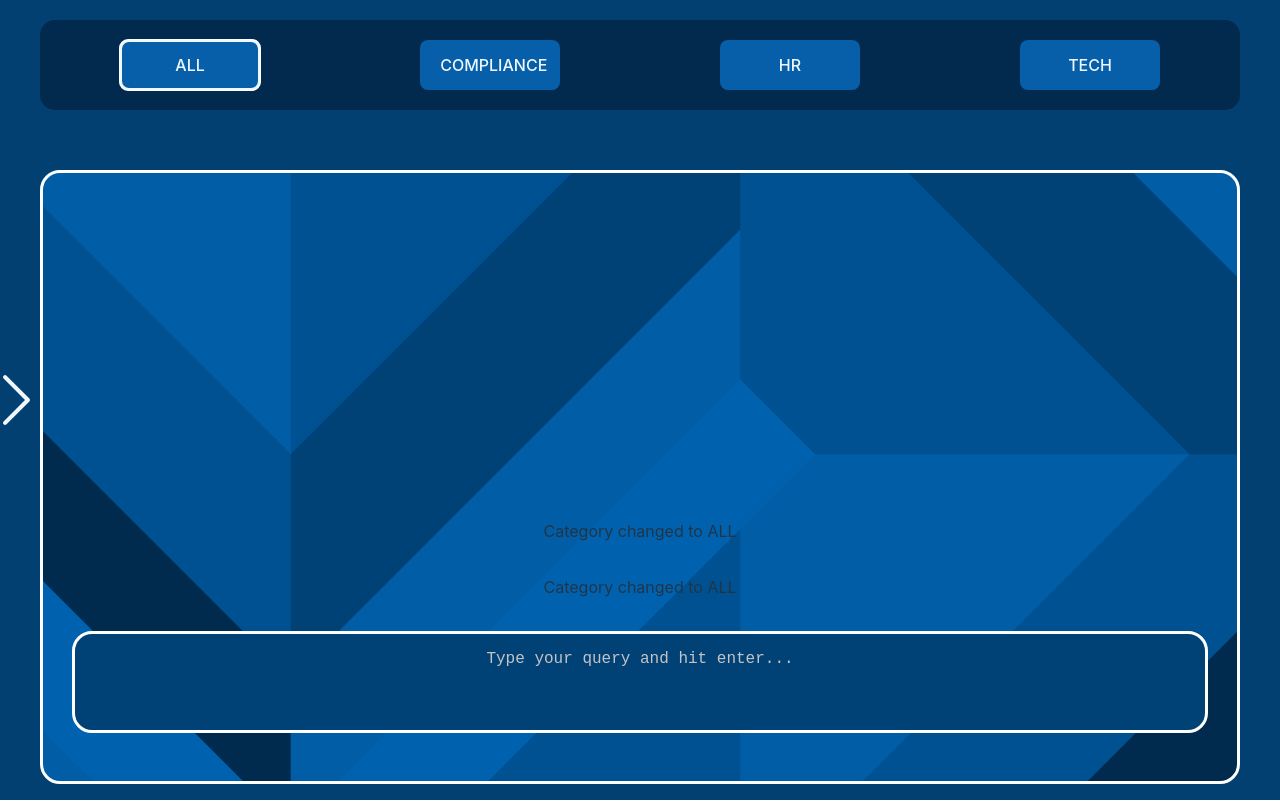
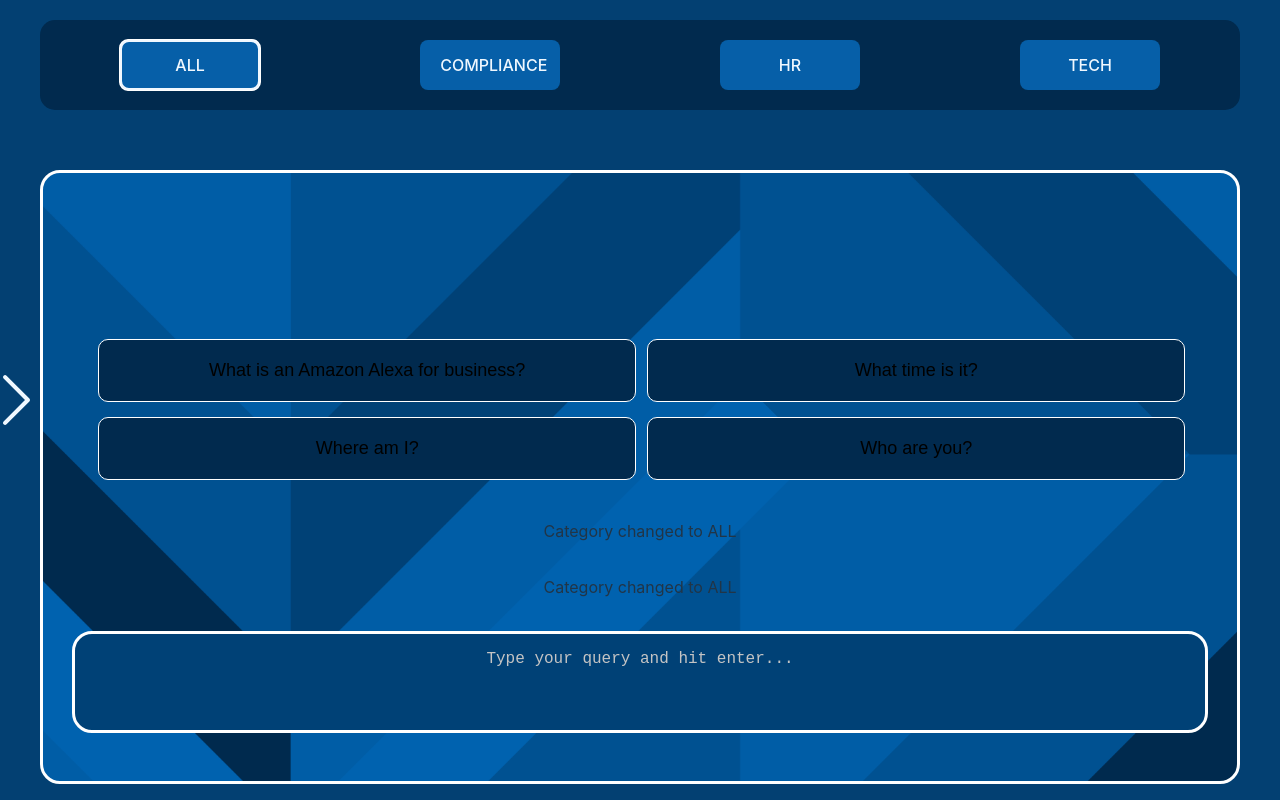
Before and after one commit to markdennis282/Sweng-Project-6, a React (Vite) app in the folder frontend/: page / in a window 1280 px wide. Built offline with nearby package versions, Linux system fonts and the light colour scheme.

Commit message:
First implementation of suggestion system

```diff
--- a/frontend/src/components/ChatBox.jsx
+++ b/frontend/src/components/ChatBox.jsx
@@ -2,6 +2,7 @@ import { useEffect, useState, useRef } from "react";
 import PropTypes from "prop-types";
 
 import ChatMessage from "./ChatMessage";
+import SuggestedPrompt from "./SuggestedPrompt";
 
 import { getChatStreamResponse } from "../utils/apiAccess";
 
@@ -29,7 +30,7 @@ function ChatBox({ sourceTag }) {
     }, [messages]);
 
     const handleInputSubmission = async event => {
-        if(event.key !== "Enter") return;
+        if(event && event.key !== "Enter") return;
         const messageContents = userInputRef.current.value.trim();
         userInputRef.current.value = "";
         if(!messageContents) return;
@@ -64,12 +65,28 @@ function ChatBox({ sourceTag }) {
         userInputRef.current.value = "";
     };
 
+    const chooseSuggestion = suggestionText => {
+        userInputRef.current.value = suggestionText;
+        handleInputSubmission();
+    };
+
 
     return (
         <>
             <div className={styles.chatBox}>
 
                 <div className={styles.messageBox}>
+                    <div className={styles.suggestionContainer}>
+                        <div className={styles.suggestion_col}>
+                            <SuggestedPrompt contents="What is an Amazon Alexa for business?" onClick={chooseSuggestion}> </SuggestedPrompt>
+                            <SuggestedPrompt contents="Where am I?" onClick={chooseSuggestion}> </SuggestedPrompt>
+                        </div>
+                        <div className={styles.suggestion_col}>
+                            <SuggestedPrompt contents="What time is it?" onClick={chooseSuggestion}> </SuggestedPrompt>
+                            <SuggestedPrompt contents="Who are you?" onClick={chooseSuggestion}> </SuggestedPrompt>
+                        </div>
+                    </div>
+
                     { messages.map((msg, index) =>
                         <ChatMessage sender={msg.sender} contents={msg.contents} key={index} />
                     ) }
--- a/frontend/src/components/ChatBox.module.css
+++ b/frontend/src/components/ChatBox.module.css
@@ -82,3 +82,13 @@
     margin-bottom: calc(4em + 36.8px + 1rem); /* input height + input padding and border + icon bottom margin  */
     margin-left: 0.5em;
 }
+
+
+.suggestionContainer {
+    display: flex;
+    margin-top: 20px;
+    justify-content: top;
+}
+.suggestion_col {
+    flex: 1;
+}
--- /dev/null
+++ b/frontend/src/components/SuggestedPrompt.jsx
@@ -0,0 +1,23 @@
+import PropTypes from "prop-types";
+
+import styles from "./SuggestedPrompt.module.css";
+
+function SuggestedPrompt({ contents, onClick, ...props }) {
+    const handleClick = () => {
+        onClick(contents);
+        // You can use this value as needed, such as passing it to a function or component
+    };
+    return (
+        <div className={styles.suggestionContainer} {...props}>
+            <button className={styles.suggestionButton} onClick={handleClick}>{ contents }  </button>
+        </div>
+    );
+
+}
+
+SuggestedPrompt.propTypes = {
+    contents: PropTypes.string.isRequired,
+    onClick: PropTypes.func.isRequired
+};
+
+export default SuggestedPrompt;
--- /dev/null
+++ b/frontend/src/components/SuggestedPrompt.module.css
@@ -0,0 +1,18 @@
+
+.suggestionButton {
+    font-size: 18px;
+    padding: 20px;
+    width: 98%;
+    background-color: #012A4E;
+    border: 1px solid white;
+    border-radius: 10px;
+    margin: .4em;
+
+}
+
+.suggestionButton:hover {
+    border-color: #646cff;
+    box-shadow: 0 0 4px 4px rgba(44, 176, 247, 0.7);
+    border-color: rgb(252, 243, 169);
+    color: rgb(252, 243, 169);
+}
```
Also changed, not shown: 1 other file (tests, documents, lock files or other folders).
